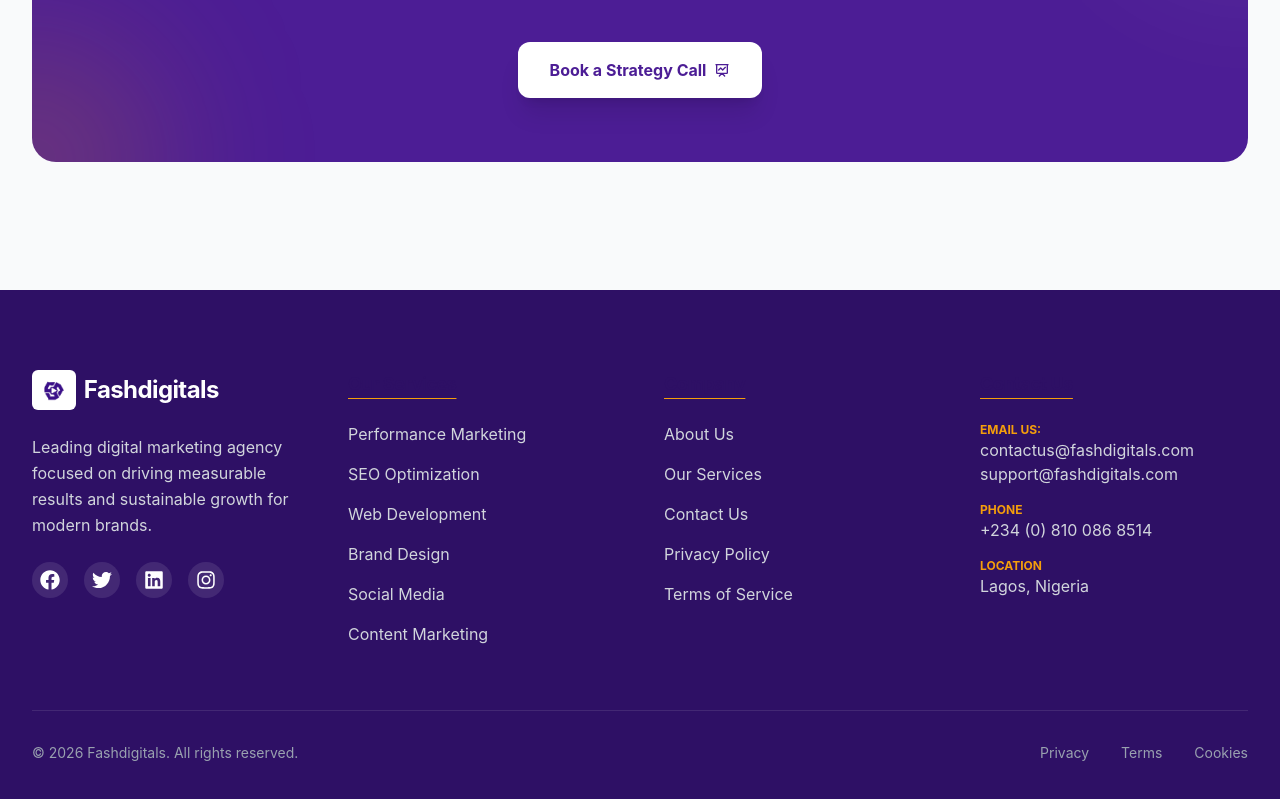
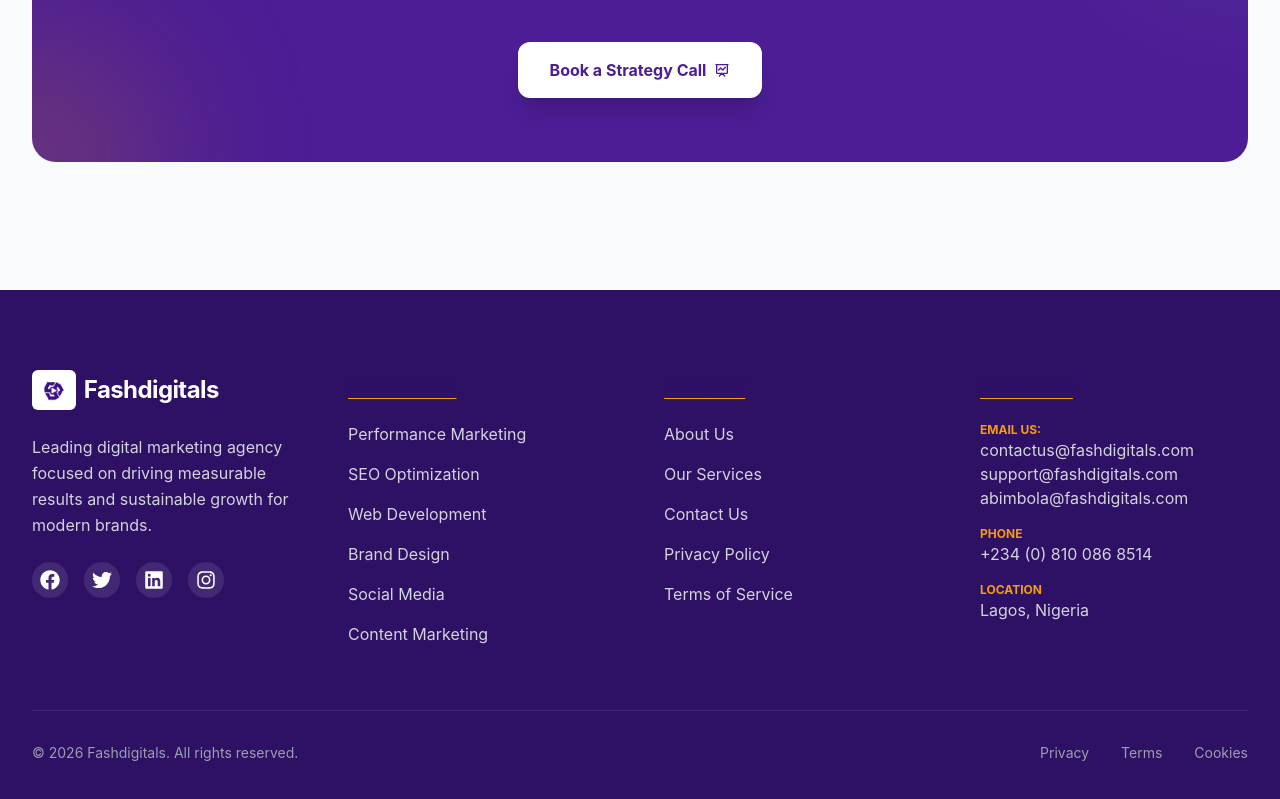
Before and after one commit to Agbo-Emmanuel/fashdigitals, a React (Vite) app: page / in a window 1280 px wide. Shown: the part 3361-4160 px from the top of the page. Built offline with nearby package versions, Linux system fonts and the light colour scheme.

Commit message:
Newly Updated

```diff
--- a/index.html
+++ b/index.html
@@ -6,20 +6,22 @@
   <link rel="icon" type="image/png" href="/icon.png" />
   <meta name="viewport" content="width=device-width, initial-scale=1.0" />
   <title>fashdigitals</title>
+
+  <!-- Google tag (gtag.js) -->
+  <script async src="https://www.googletagmanager.com/gtag/js?id=G-4N34GSBDSH"></script>
+  <script>
+    window.dataLayer = window.dataLayer || [];
+    function gtag() { dataLayer.push(arguments); }
+    gtag('js', new Date());
+
+    gtag('config', 'G-4N34GSBDSH');
+  </script>
+
 </head>
 
 <body>
   <div id="root"></div>
   <script type="module" src="/src/main.jsx"></script>
 </body>
-<!-- Google tag (gtag.js) -->
-<script async src="https://www.googletagmanager.com/gtag/js?id=G-4N34GSBDSH"></script>
-<script>
-  window.dataLayer = window.dataLayer || [];
-  function gtag() { dataLayer.push(arguments); }
-  gtag('js', new Date());
-
-  gtag('config', 'G-4N34GSBDSH');
-</script>
 
 </html>
--- a/src/landing/components/Footer.jsx
+++ b/src/landing/components/Footer.jsx
@@ -81,6 +81,7 @@ const Footer = () => {
                 <span className="text-xs uppercase text-accent font-bold">Email Us:</span>
                 <a href="mailto:contactus@fashdigitals.com" className="hover:text-white transition-smooth">contactus@fashdigitals.com</a>
                 <a href="malito:support@fashdigitals.com" className="hover:text-white transition-smooth">support@fashdigitals.com</a>
+                <a href="malito:support@fashdigitals.com" className="hover:text-white transition-smooth"> abimbola@fashdigitals.com</a>
               </li>
               <li className="flex flex-col">
                 <span className="text-xs uppercase text-accent font-bold">Phone</span>
```
